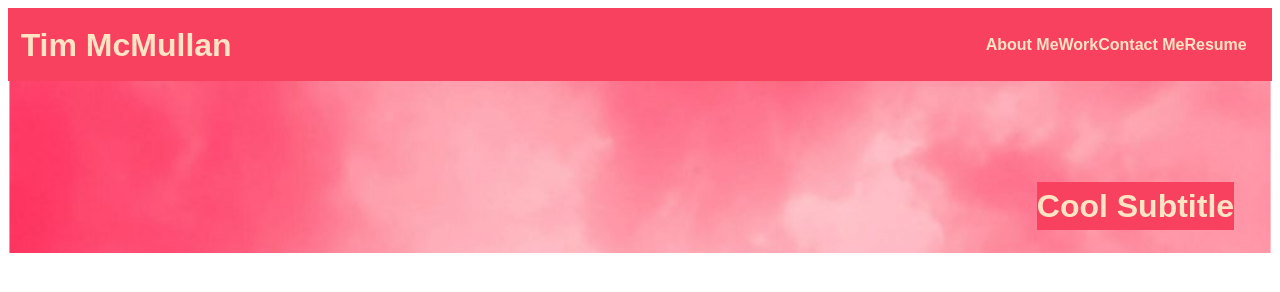
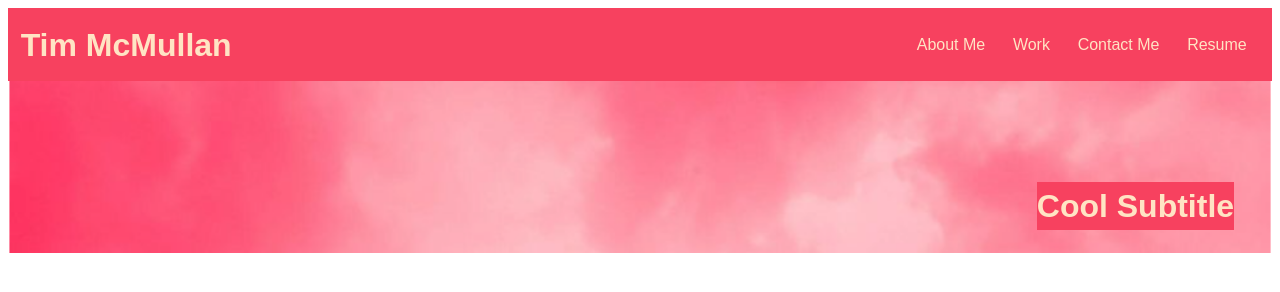
Before and after one commit to TimMcMullan/Portfoloio-UCF_02_HW_Advanced_CSS, a plain HTML site: page index.html in a window 1280 px wide. Drawn offline with Linux system fonts and the light colour scheme.

Commit message:
removed unnecessary code and de-bold'd links

```diff
--- a/Assets/CSS/style.css
+++ b/Assets/CSS/style.css
@@ -38,20 +38,16 @@ nav {
 nav ul {
     display: flex;
     justify-content: space-between;
+    min-width: 330px;
     list-style-type: none;
 }
 
 /* styling for header navigation links */
 nav a {
     color:bisque;
-    font-weight: bold;
     text-decoration: none;
 }
 
-/* header a {
-    display: flex;
-    justify-content:flex-end;
-} */
  header1 {
      display: flex;
      justify-content:end;
--- a/index.html
+++ b/index.html
@@ -25,4 +25,7 @@
         <h2>Cool Subtitle</h2>
     </header1>
 
+    <main>
+
+    </main>
 </body>
```
